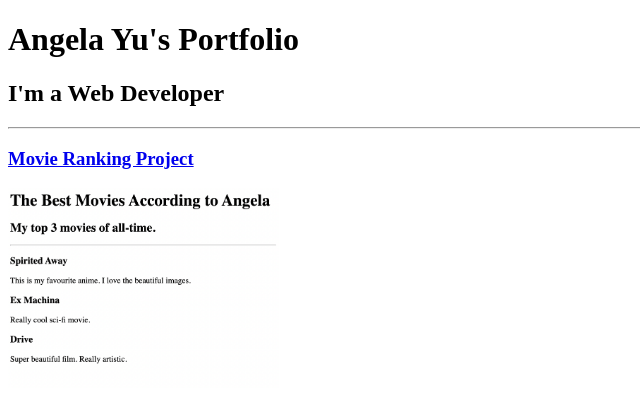
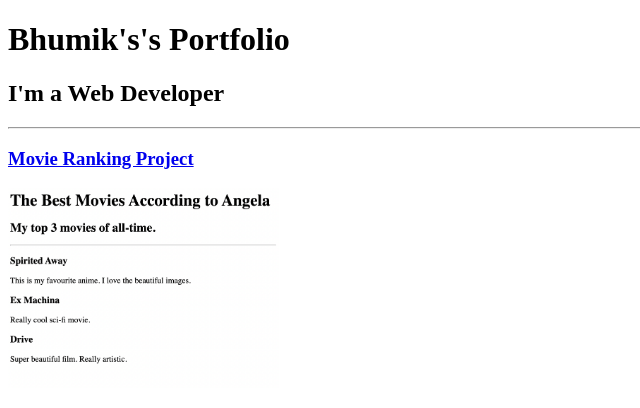
Before and after one commit to BhumikRajput/test-hosting, a plain HTML site: page index.html in a window 1280 px wide. Shown: the top 408 px of the page, without its empty margins (0-640 px from the left). Drawn offline with Linux system fonts and the light colour scheme.

Commit message:
Update index.html

```diff
--- a/index.html
+++ b/index.html
@@ -7,7 +7,7 @@
 </head>
 
 <body>
-  <h1>Angela Yu's Portfolio</h1>
+  <h1>Bhumik's's Portfolio</h1>
   <h2>I'm a Web Developer</h2>
   <hr />
   <h3><a href="./public/movie-ranking.html">Movie Ranking Project</a></h3>
```
